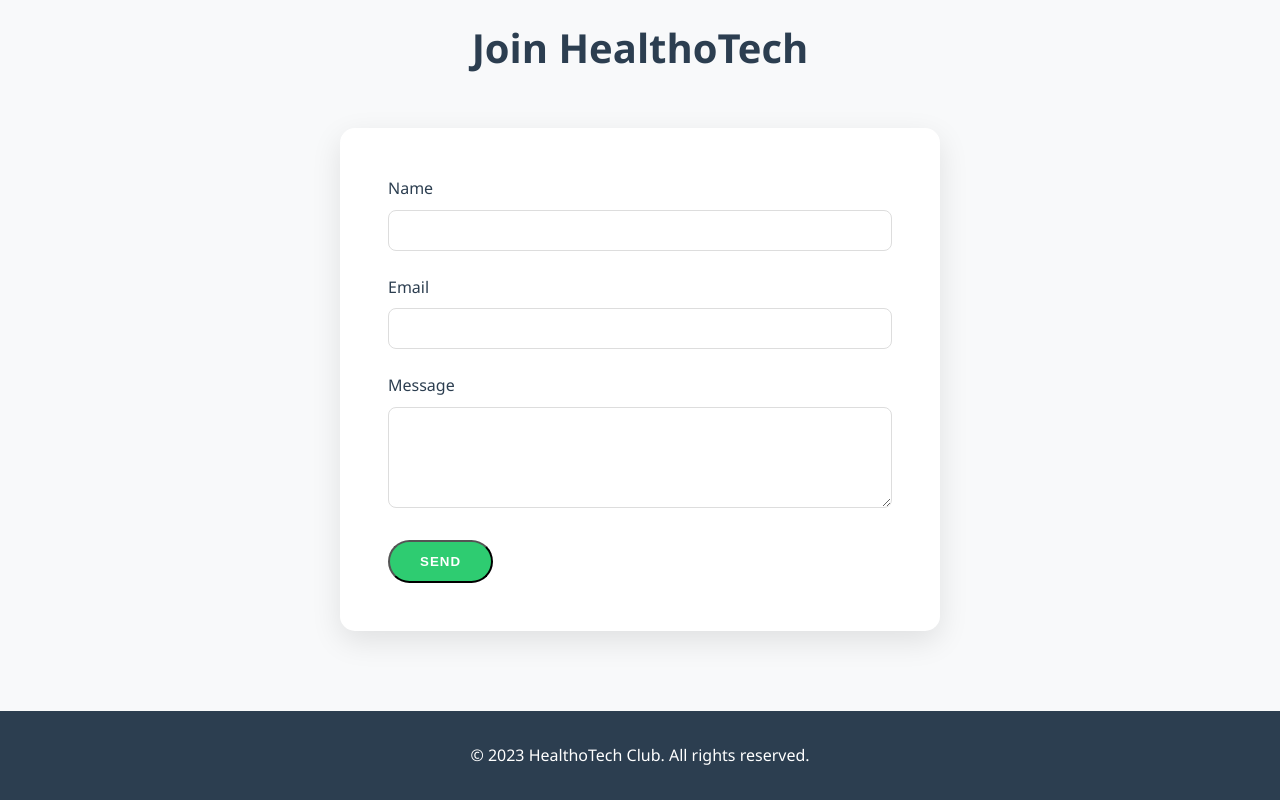
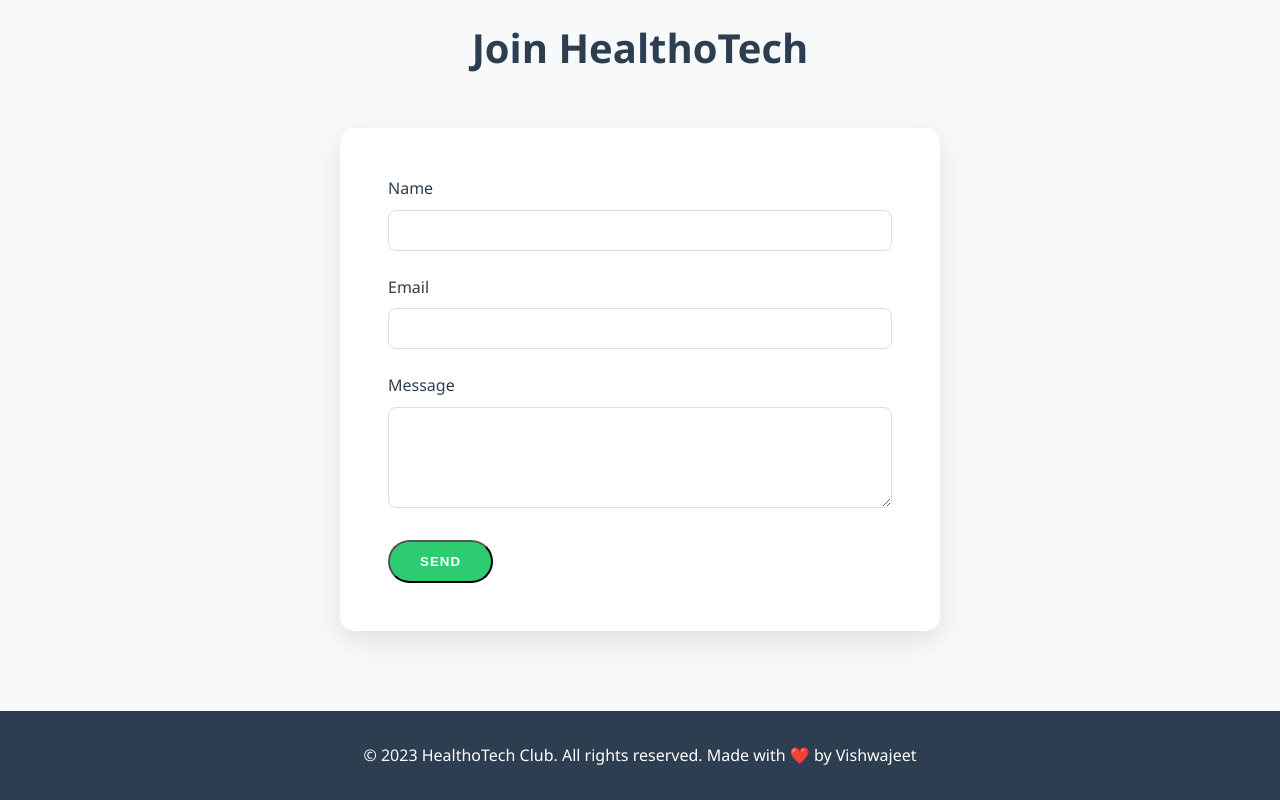
Before and after one commit to vishurawat1/health-o-tech, a plain HTML site: page index.html in a window 1280 px wide. Shown: the part 3001-3801 px from the top of the page. Drawn offline with nearby package versions, Linux system fonts and the light colour scheme.

Commit message:
finalv2.0

```diff
--- a/index.html
+++ b/index.html
@@ -110,7 +110,7 @@
 
     <footer>
         <div class="container">
-            <p>&copy; 2023 HealthoTech Club. All rights reserved.</p>
+            <p>&copy; 2023 HealthoTech Club. All rights reserved. Made with ❤️ by Vishwajeet</p>
         </div>
     </footer>
 </body>
```
